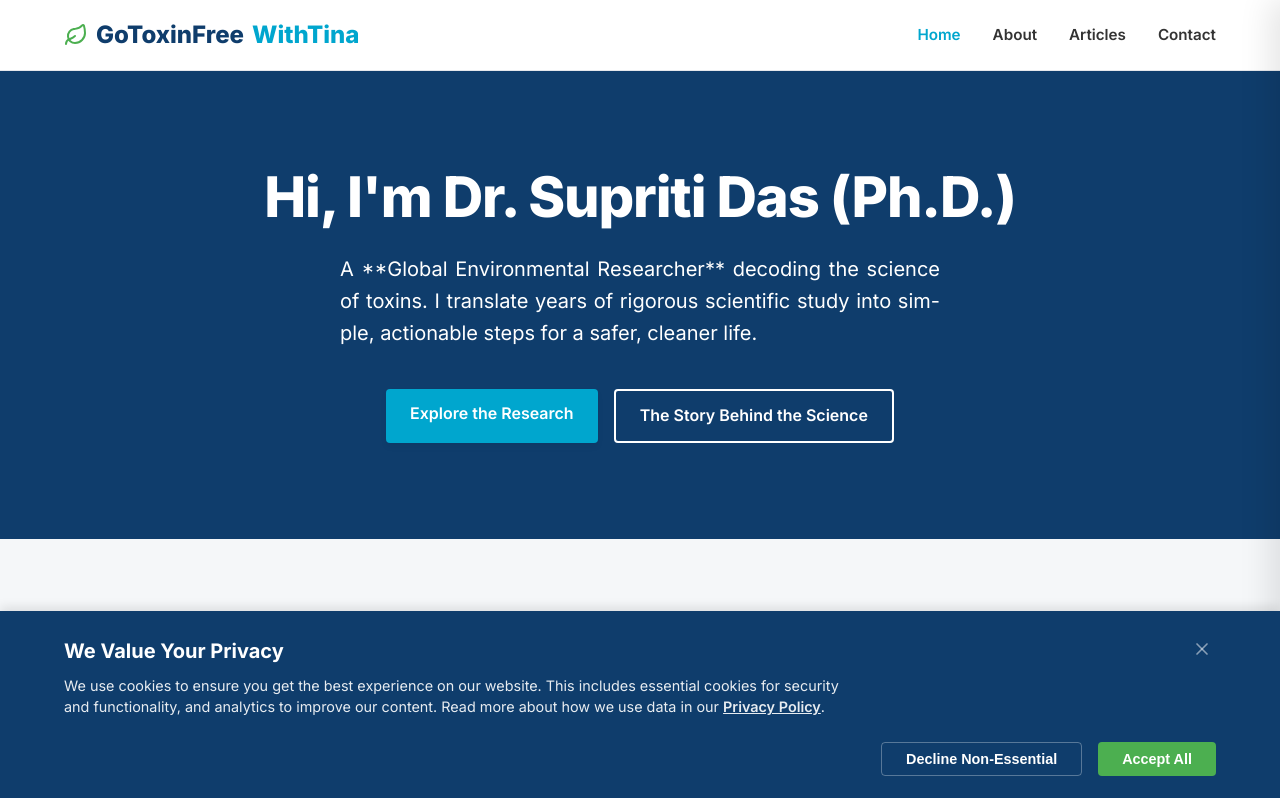
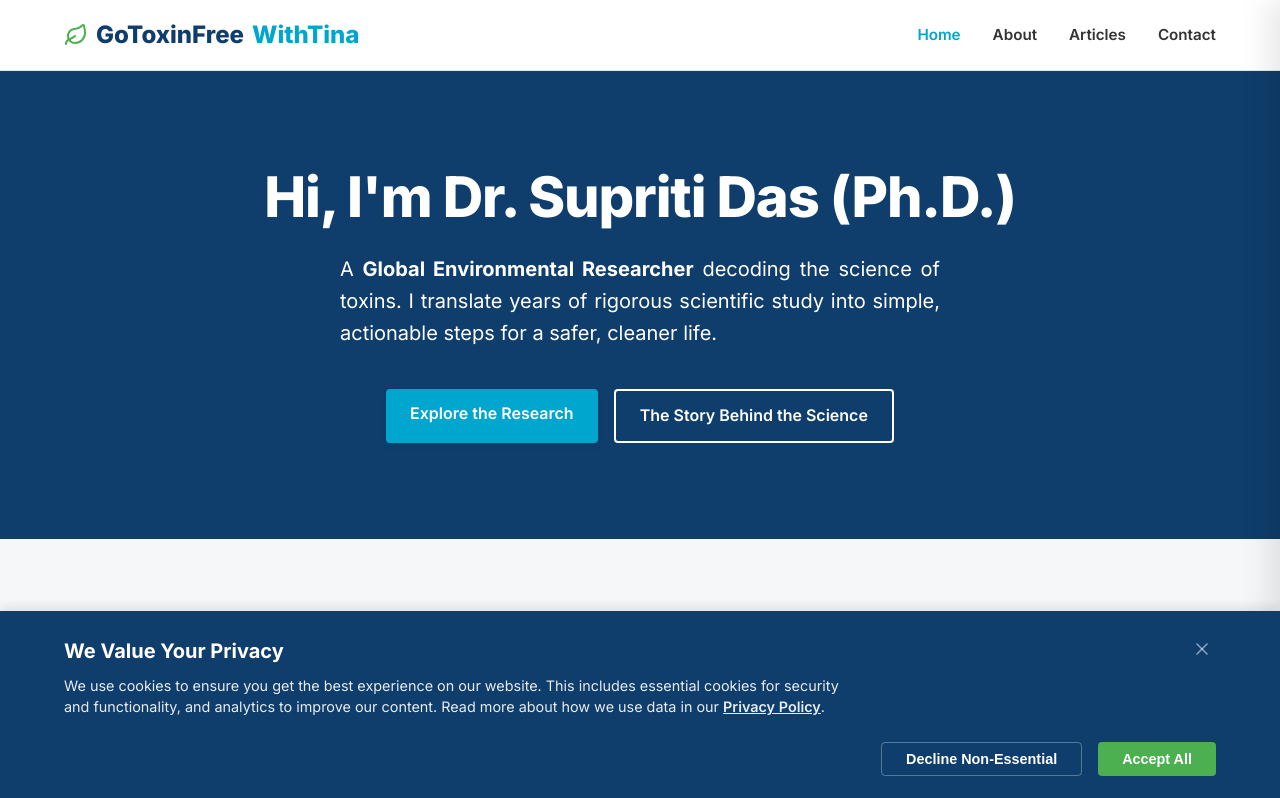
Before and after one commit to GoToxinFree/GoToxinFreeWithTina_Website, a Next.js app: page / in a window 1280 px wide. Shown: the top 798 px of the page. Built offline with nearby package versions, Linux system fonts and the light colour scheme; no server answers; the database is empty.

Commit message:
style: Fix bold tags and disable hyphenation for better desktop readability

```diff
--- a/src/app/blog/listing.css
+++ b/src/app/blog/listing.css
@@ -172,7 +172,7 @@
 @media (max-width: 768px) {
   .featuredCard { border-radius: 12px; margin-top: -2rem; }
   .featuredContent h2 { font-size: 1.75rem; text-align: center; }
-  .featuredContent p, .postCardContent p { text-align: justify; hyphens: auto; }
+  .featuredContent p, .postCardContent p { text-align: justify; }
   .blogHero h1 { font-size: 2.25rem; }
   .blogHero p { font-size: 1.1rem; max-width: 90%; margin: 0 auto; }
   .blogGrid { gap: 1.5rem; margin: 3rem 0; }
--- a/src/app/globals.css
+++ b/src/app/globals.css
@@ -285,8 +285,8 @@ a:hover {
   margin-bottom: 2rem;
   font-size: 1.1rem;
   text-align: justify;
-  hyphens: auto;
 }
+
 
 
 .contact-info-item {
@@ -983,8 +983,8 @@ a:hover {
   margin-left: auto;
   margin-right: auto;
   text-align: justify;
-  hyphens: auto;
 }
+
 
 
 .home-hero-buttons {
@@ -1105,8 +1105,8 @@ a:hover {
   margin-bottom: 1.5rem;
   flex-grow: 1;
   text-align: justify;
-  hyphens: auto;
 }
+
 
 
 .home-card-read-more {
@@ -1190,8 +1190,8 @@ a:hover {
     line-height: 1.8;
     margin-bottom: 1.5rem;
     text-align: justify;
-    hyphens: auto;
   }
+
 
   .about-main { padding-top: 2rem; }
 
@@ -1231,7 +1231,8 @@ a:hover {
   .contact-hero { text-align: center; padding: 4rem 1rem; }
   .contact-hero p { max-width: 90%; margin: 0 auto; text-align: center; }
   .contact-info { max-width: 100%; margin-bottom: 3rem; text-align: left; }
-  .contact-info p { text-align: justify; hyphens: auto; }
+  .contact-info p { text-align: justify; }
+
   .contact-info-item { justify-content: flex-start; text-align: left; }
 
   .contact-form { width: 95%; margin: 0 auto; padding: 1.5rem; }
--- a/src/app/page.tsx
+++ b/src/app/page.tsx
@@ -44,8 +44,9 @@ export default async function Home() {
         <div className={`container home-hero-content`}>
           <h1 className="animate-fade-in">Hi, I&apos;m Dr. Supriti Das (Ph.D.)</h1>
           <p className="animate-fade-in" style={{ animationDelay: "0.1s" }}>
-            A **Global Environmental Researcher** decoding the science of toxins. I translate years of rigorous scientific study into simple, actionable steps for a safer, cleaner life.
+            A <strong>Global Environmental Researcher</strong> decoding the science of toxins. I translate years of rigorous scientific study into simple, actionable steps for a safer, cleaner life.
           </p>
+
           <div className="home-hero-buttons animate-fade-in" style={{ animationDelay: "0.2s" }}>
             <Link href="#articles" className="btn-primary">
               Explore the Research
@@ -66,8 +67,8 @@ export default async function Home() {
           </div>
           <div>
             <h2 style={{ fontSize: '1.75rem', color: 'var(--primary)', marginBottom: '0.5rem' }}>Evidence-Based Advocacy</h2>
-            <p style={{ color: 'var(--text-muted)', marginBottom: '1rem', fontSize: '1.05rem', textAlign: 'justify', hyphens: 'auto' }}>
-              With a background spanning elite research institutions in **India and Japan**, I have dedicated my career to understanding how environmental toxins affect our health. I founded this blog to bridge the gap between high-level laboratory research and our everyday homes—cutting through the noise to find what truly keeps us safe.
+            <p style={{ color: 'var(--text-muted)', marginBottom: '1rem', fontSize: '1.05rem', textAlign: 'justify' }}>
+              With a background spanning elite research institutions in <strong>India and Japan</strong>, I have dedicated my career to understanding how environmental toxins affect our health. I founded this blog to bridge the gap between high-level laboratory research and our everyday homes—cutting through the noise to find what truly keeps us safe.
             </p>
             <div style={{ display: 'flex', gap: '0.75rem', width: '100%', maxWidth: '450px', marginTop: '1.5rem' }}>
               <Link href="/about" className="btn-primary" style={{ display: 'flex', alignItems: 'center', justifyContent: 'center', gap: '0.4rem', flex: 1, padding: '0.75rem 0.5rem', fontSize: '0.9rem', whiteSpace: 'nowrap' }} prefetch={false}>
```
